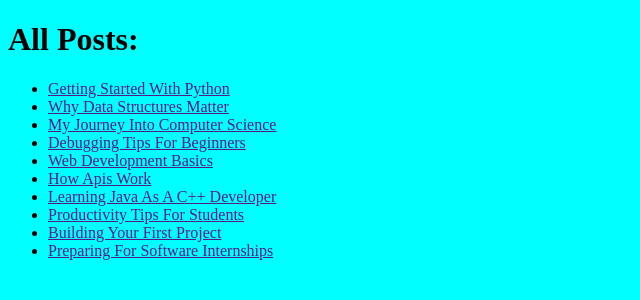
After one commit to guhansattanathan/blog-django, a Django app: page /posts/ in a window 1280 px wide. The commit adds this page. Shown: the top 300 px of the page, without its empty margins (0-640 px from the left). Run offline with Django 5.2, Linux system fonts and the light colour scheme.

Commit message:
create urls and templates for posts

```diff
--- /dev/null
+++ b/blogsite/templates/blogsite/posts.html
@@ -0,0 +1,13 @@
+{% extends "index.html" %}
+
+{% block title %}All Posts{% endblock title %}
+
+{% block content %}
+
+<h1>All Posts:</h1>
+<ul>
+{% for blog in blogs %}
+<li><a href = "">{{blog.title|title}}</a></li>
+{% endfor %}
+</ul>
+{% endblock content %}
--- a/blogsite/urls.py
+++ b/blogsite/urls.py
@@ -2,5 +2,6 @@ from django.urls import path
 from . import views
 
 urlpatterns = [
-    path("", views.index)
+    path("", views.index, name="home-page"),
+    path("posts/", views.posts, name="postsa-page")
 ]
--- a/blogsite/views.py
+++ b/blogsite/views.py
@@ -2,6 +2,28 @@ from django.shortcuts import render
 from django.http import HttpResponse, Http404
 
 # Create your views here.
+blog_posts = [
+    {"title": "Getting Started with Python", "author": "Alex Morgan", "content": "An introduction to Python basics and setup."},
+    {"title": "Why Data Structures Matter", "author": "Priya Patel", "content": "Understanding how data structures improve performance."},
+    {"title": "My Journey into Computer Science", "author": "Daniel Kim", "content": "How I discovered my passion for programming."},
+    {"title": "Debugging Tips for Beginners", "author": "Sofia Ramirez", "content": "Common debugging strategies every developer should know."},
+    {"title": "Web Development Basics", "author": "Jordan Lee", "content": "An overview of HTML, CSS, and JavaScript."},
+    {"title": "How APIs Work", "author": "Emily Chen", "content": "A simple explanation of REST APIs and JSON."},
+    {"title": "Learning Java as a C++ Developer", "author": "Michael Brown", "content": "Key differences between Java and C++ for beginners."},
+    {"title": "Productivity Tips for Students", "author": "Aisha Khan", "content": "How to manage time effectively while studying."},
+    {"title": "Building Your First Project", "author": "Lucas Nguyen", "content": "Steps to go from idea to a working application."},
+    {"title": "Preparing for Software Internships", "author": "Natalie Wilson", "content": "What to focus on when applying for internships."}
+]
+
 
 def index(request):
-    return render(request, "blogsite/home.html")
+    total_blogs = len(blog_posts)
+    blogs = blog_posts[total_blogs - 3: total_blogs]
+    return render(request, "blogsite/home.html", {
+        "blogs": blogs
+    })
+
+def posts(request):
+    return render(request, "blogsite/posts.html", {
+        "blogs": blog_posts
+    })
```
Also changed, not shown: blogsite/templates/blogsite/home.html (+8 -1 lines).
